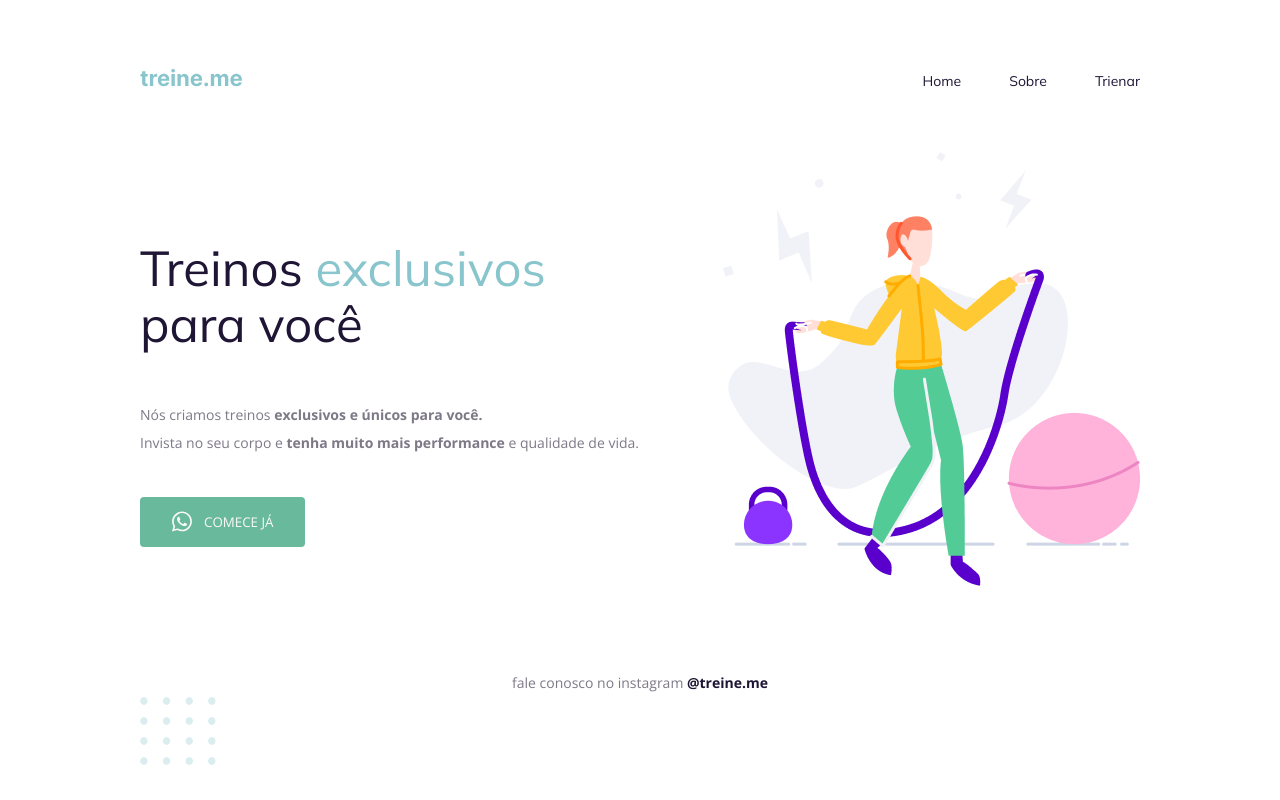
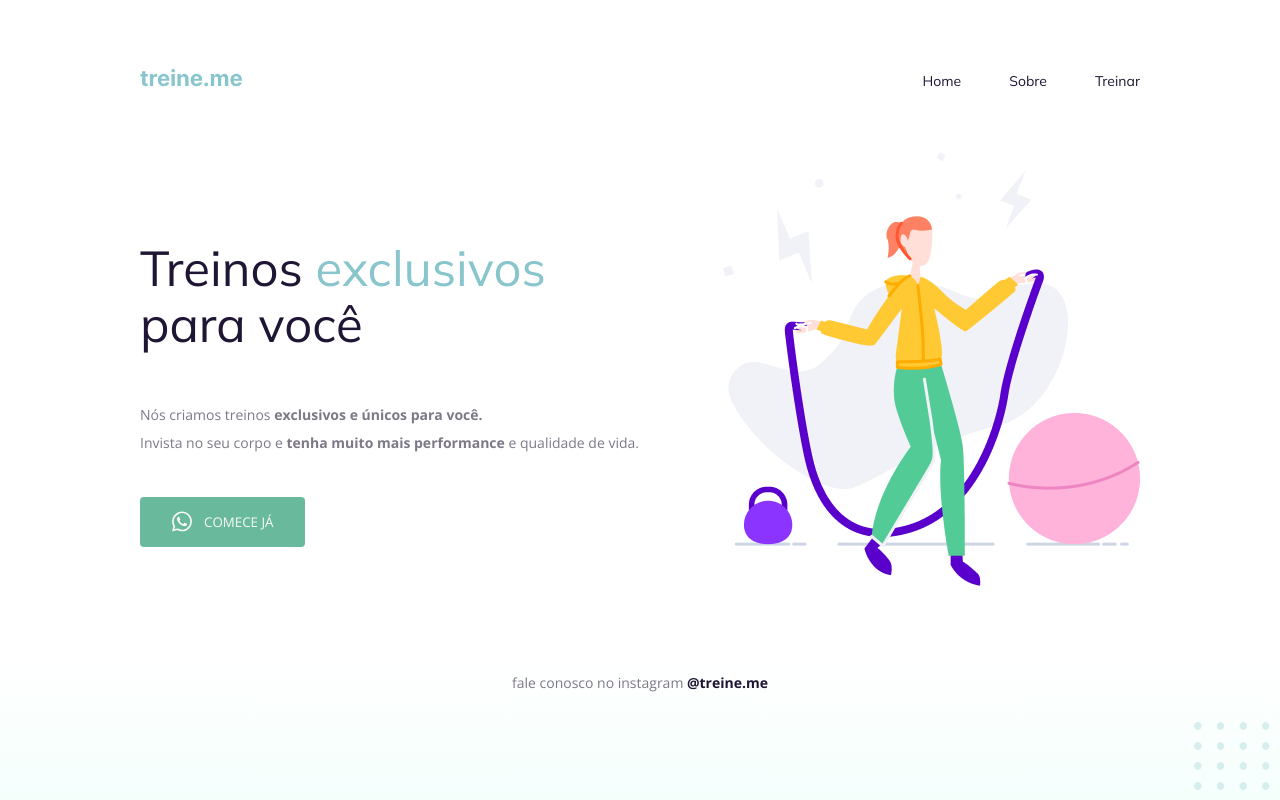
Before and after one commit to marlisonmourao/Explorer, a plain HTML site: page treineme/index.html in a window 1280 px wide. Drawn offline with nearby package versions, Linux system fonts and the light colour scheme.

Commit message:
finalizando site

```diff
--- a/treineme/index.html
+++ b/treineme/index.html
@@ -23,7 +23,7 @@
 
           <li> <a href="#">Home</a></li>
           <li> <a href="#">Sobre</a></li>
-          <li><a href="#">Trienar</a></li>
+          <li><a href="#">Treinar</a></li>
         </ul>
       </nav>
 
@@ -52,6 +52,7 @@
   </div>
 
   <img
+    id="balls"
     src="assets/balls-decoration.svg"
     alt="bolinhos verdes no canto inferior direitor da página"
   >
--- a/treineme/style.css
+++ b/treineme/style.css
@@ -1,12 +1,17 @@
 body {
   margin: 0;
   padding: 0;
-  font-family: "Open Sans", sans-serif
+  font-family: "Open Sans", sans-serif;
+
+  min-height: 100vh;
+
+  background: linear-gradient(180deg, rgba(227, 255, 248, 0) 82.08%, rgba(227, 255, 248, 0.38) 100%);
 }
 
 .page {
   width: 1000px;
-  margin: 65px auto 0;
+  margin: 0px auto 0;
+  padding-top: 65px;
 }
 
 .page nav {
@@ -95,3 +100,9 @@ footer {
 footer a {
   font-weight: bold;
 }
+
+#balls {
+  position: fixed;
+  bottom: 0;
+  right: 0;
+}
```
